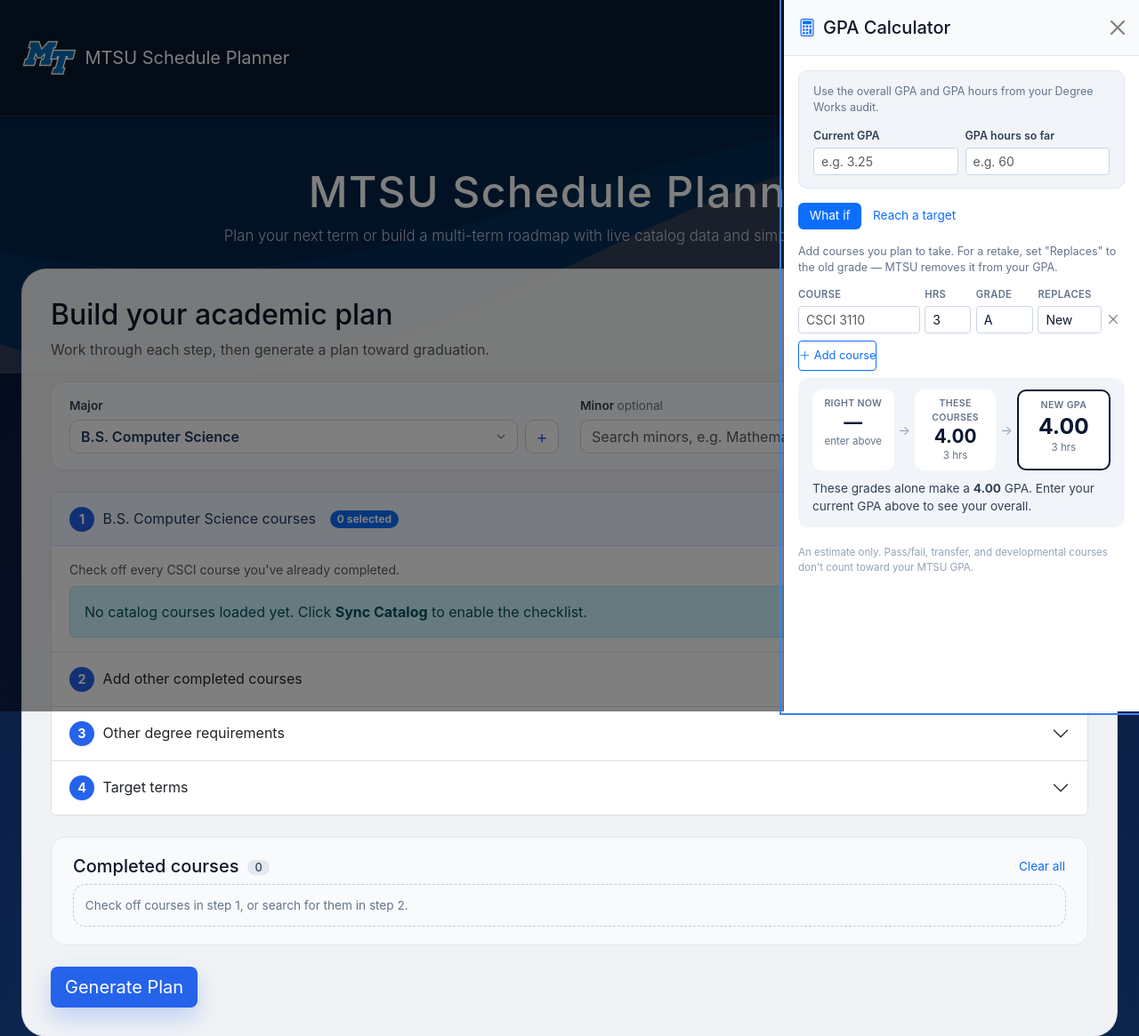
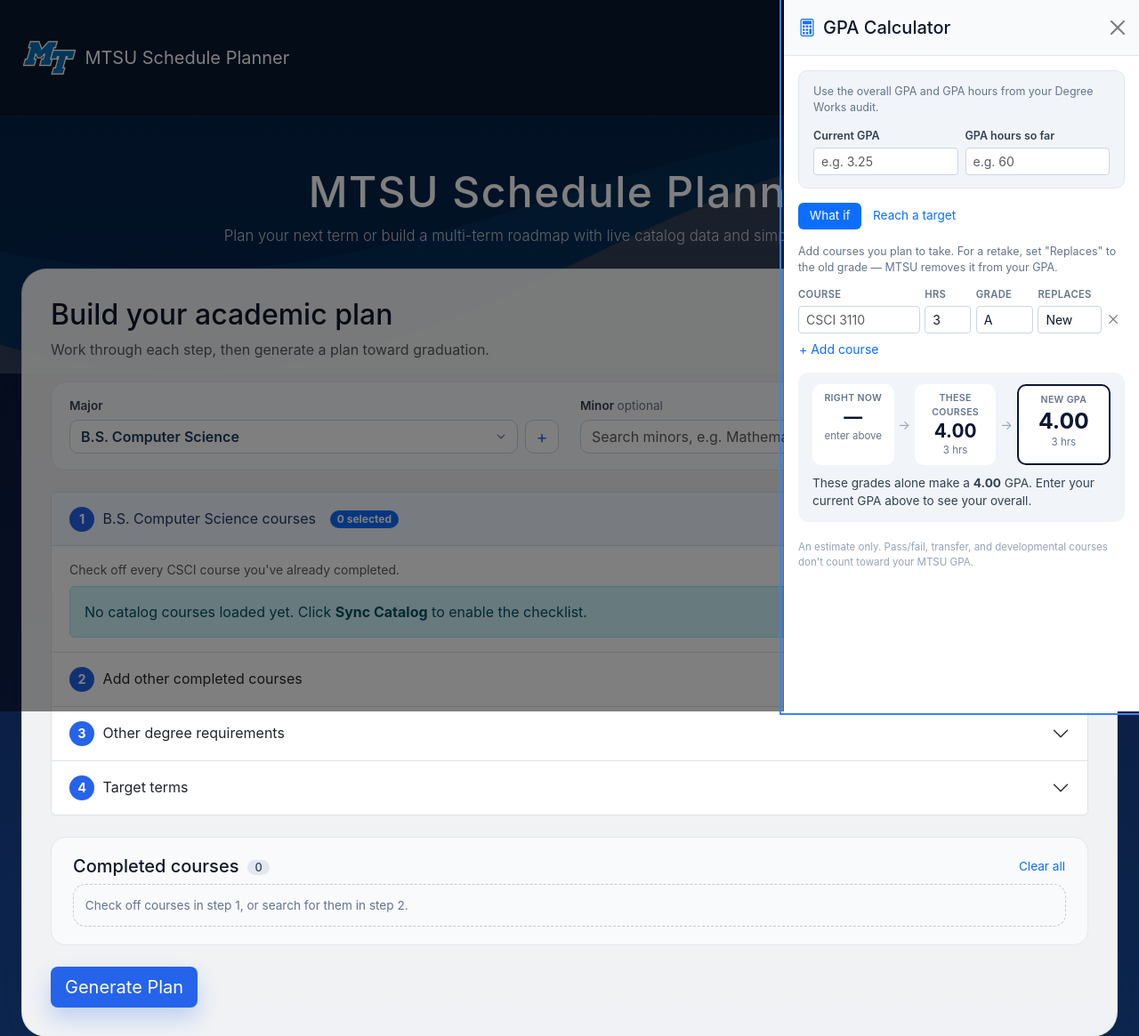
Before and after one commit to stevenGGG23/MTSU-GradPath, a Flask app: page / in a window 1280 px wide, after a click on "GPA". Shown: the top 1165 px of the page at 89% size. Run offline with Flask 3, Linux system fonts and the light colour scheme; data that the repository does not hold is empty; some libraries are stand-ins or nearby versions.

Commit message:
Revert Add course to link style — outline button looked cramped in calculator

```diff
--- a/static/styles.css
+++ b/static/styles.css
@@ -1186,11 +1186,6 @@ footer a {
     color: #334155;
 }
 
-.gpa-add {
-    font-size: 0.8rem;
-    padding: 0.2rem 0.65rem;
-}
-
 .gpa-tabs .nav-link {
     padding: 0.3rem 0.8rem;
     font-size: 0.85rem;
--- a/templates/_gpa_tools.html
+++ b/templates/_gpa_tools.html
@@ -39,7 +39,7 @@
           <span>Course</span><span>Hrs</span><span>Grade</span><span>Replaces</span><span></span>
         </div>
         <div id="gpa_rows"></div>
-        <button type="button" class="btn btn-sm btn-outline-primary gpa-add mt-2" id="gpa_add"><i class="bi bi-plus-lg me-1"></i>Add course</button>
+        <button type="button" class="btn btn-sm btn-link gpa-add" id="gpa_add">+ Add course</button>
         <div class="gpa-result" id="gpa_whatif_result"></div>
       </div>
 
```
